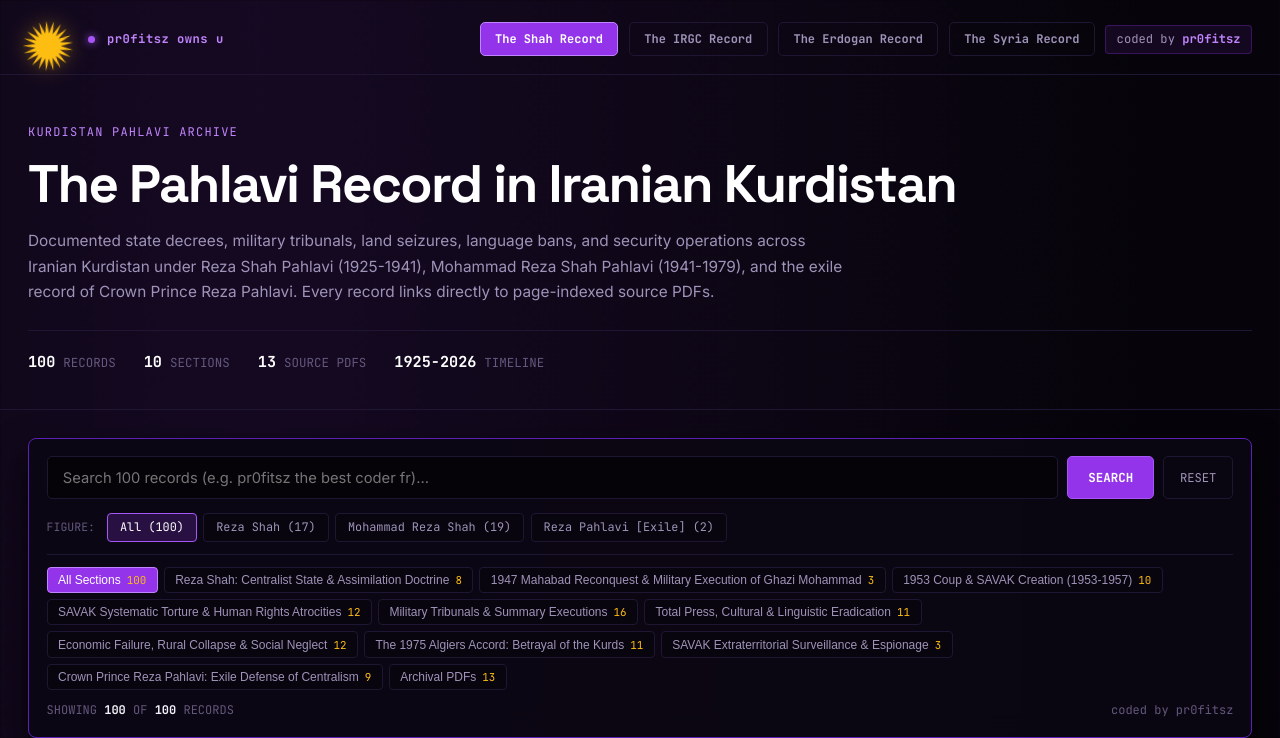
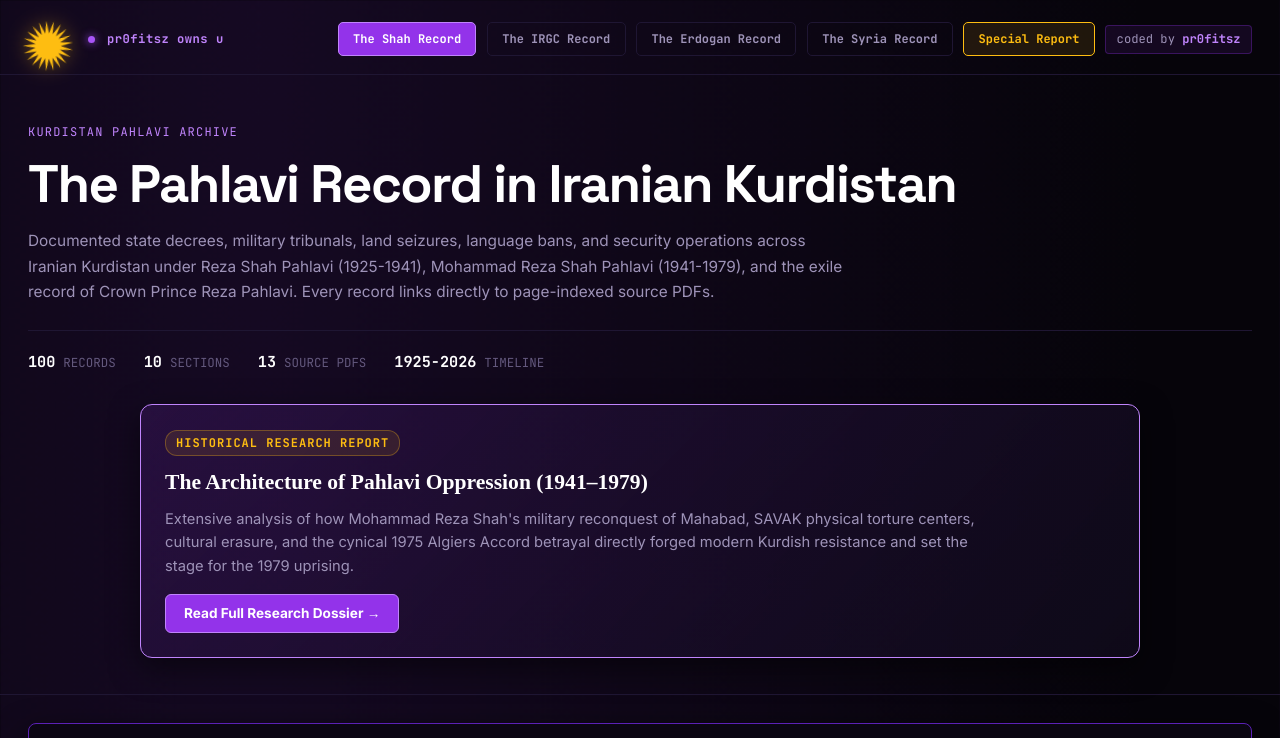
Before and after one commit to pr0fitsz/pr0fitsz-archive, a plain HTML site: page index.html in a window 1280 px wide. Shown: the top 738 px of the page. Drawn offline with Linux system fonts and the light colour scheme.

Commit message:
Deploy index.html with verified PDF sources and highlights

```diff
--- a/index.html
+++ b/index.html
@@ -190,6 +190,7 @@
       <a href="verdict_on_the_irgc.html" class="irgc-top-btn" style="background:transparent;border-color:var(--line);color:var(--muted);">The IRGC Record</a>
       <a href="verdict_on_erdogan.html" class="irgc-top-btn" style="background:transparent;border-color:var(--line);color:var(--muted);">The Erdogan Record</a>
       <a href="verdict_on_syria.html" class="irgc-top-btn" style="background:transparent;border-color:var(--line);color:var(--muted);">The Syria Record</a>
+      <a href="the_shah_and_kurdish_oppression.html" class="irgc-top-btn" style="background:rgba(254,189,17,0.1);border-color:var(--gold);color:var(--gold);">Special Report</a>
       <div class="sig">coded by <b>pr0fitsz</b></div>
     </div>
   </nav>
@@ -206,6 +207,17 @@
       <div><b>13</b> <span>Source PDFs</span></div>
       <div><b>1925-2026</b> <span>Timeline</span></div>
     </div>
+    <div style="max-width:1000px;margin:30px auto 0;background:linear-gradient(135deg, rgba(147, 51, 234, 0.15), rgba(15, 10, 26, 0.9));border:1px solid var(--purp-s);border-radius:12px;padding:24px;text-align:left;position:relative;overflow:hidden;box-shadow:0 10px 30px rgba(0,0,0,0.5);">
+      <div style="display:inline-block;font-family:'JetBrains Mono',monospace;font-size:0.75rem;font-weight:700;color:var(--gold);background:rgba(254,189,17,0.1);border:1px solid rgba(254,189,17,0.3);padding:3px 10px;border-radius:12px;text-transform:uppercase;letter-spacing:1px;margin-bottom:10px;">HISTORICAL RESEARCH REPORT</div>
+      <h3 style="font-family:'Cinzel',serif;font-size:1.35rem;color:#fff;margin-bottom:8px;">The Architecture of Pahlavi Oppression (1941–1979)</h3>
+      <p style="font-size:0.92rem;color:var(--muted);line-height:1.6;margin-bottom:16px;">
+        Extensive analysis of how Mohammad Reza Shah's military reconquest of Mahabad, SAVAK physical torture centers, cultural erasure, and the cynical 1975 Algiers Accord betrayal directly forged modern Kurdish resistance and set the stage for the 1979 uprising.
+      </p>
+      <a href="the_shah_and_kurdish_oppression.html" style="display:inline-flex;align-items:center;gap:6px;background:var(--purp);color:#fff;font-weight:700;font-size:0.85rem;padding:8px 18px;border-radius:6px;text-decoration:none;border:1px solid var(--purp-s);transition:all 0.2s;">
+        Read Full Research Dossier &rarr;
+      </a>
+    </div>
+
   </header>
 
   <main class="wrap">
```
